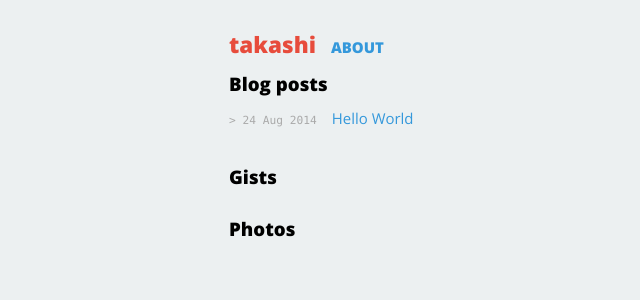
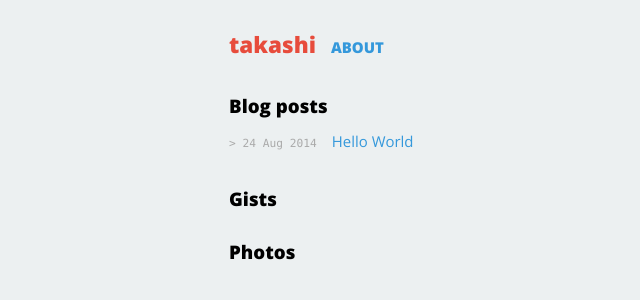
Before and after one commit to takashi/takashi.github.io, a Jekyll site: the page built from index.html, in a window 1280 px wide. Shown: the top 300 px of the page, without its empty margins (115-755 px from the left). Built offline with Jekyll 4.4.1, drawn with Linux system fonts in a browser that asks for light colours; nearby versions of some CDN libraries.

Commit message:
modify styles

```diff
--- a/css/main.css
+++ b/css/main.css
@@ -31,6 +31,7 @@ body {
 
 .site-header {
    overflow: hidden;
+   margin-bottom: 1.5em;
 }
 
 .site-header h1 {
@@ -101,7 +102,8 @@ a:hover { color: #2980B9; }
 
 /* Don't display date if screen is small */
 @media only screen and (max-width: 400px) {
-   .posts li span { display: none; }
+   .posts li .desc { display: none; }
+   /*.post li .color {display: block;}*/
 }
 
 main {
--- a/js/main.coffee
+++ b/js/main.coffee
@@ -7,7 +7,7 @@ $ ->
       @template = (info) =>
         imgURL = "https://farm#{info.farm}.staticflickr.com/#{info.server}/#{info.id}_#{info.secret}_b.jpg"
         return """
-          <li><a href="https://www.flickr.com/photos/tak0303/#{info.id}"><img src="#{imgURL}" alt="#{info.id}"></a></li>
+          <li><a href="https://www.flickr.com/photos/tak0303/#{info.id}" target="_blank"><img src="#{imgURL}" alt="#{info.id}"></a></li>
         """
     getTemplateString: =>
       dfd = $.Deferred()
@@ -34,7 +34,7 @@ $ ->
         date = new Date(date).toDateString().split(" ")
         desc = "- #{desc}" unless desc is ""
         """
-          <li><span>&gt; #{date[2]} #{date[1]} #{date[3]}</span><span class="color" style="color:#{color};">●</span> <a href="#{url}" target="_blank">#{title} #{desc}</a></li>
+          <li><span>&gt; #{date[2]} #{date[1]} #{date[3]}</span><span class="color" style="color:#{color};">●</span> <a href="#{url}" target="_blank">#{title}</a><span class="desc"> #{desc}</span></li>
         """
 
     detectLanguageColor: (language) =>
```
